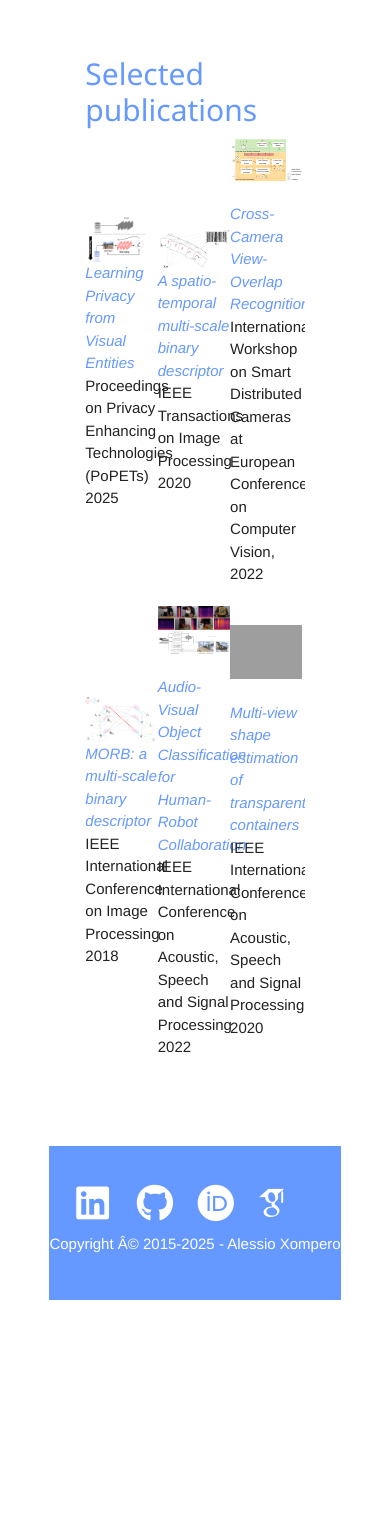
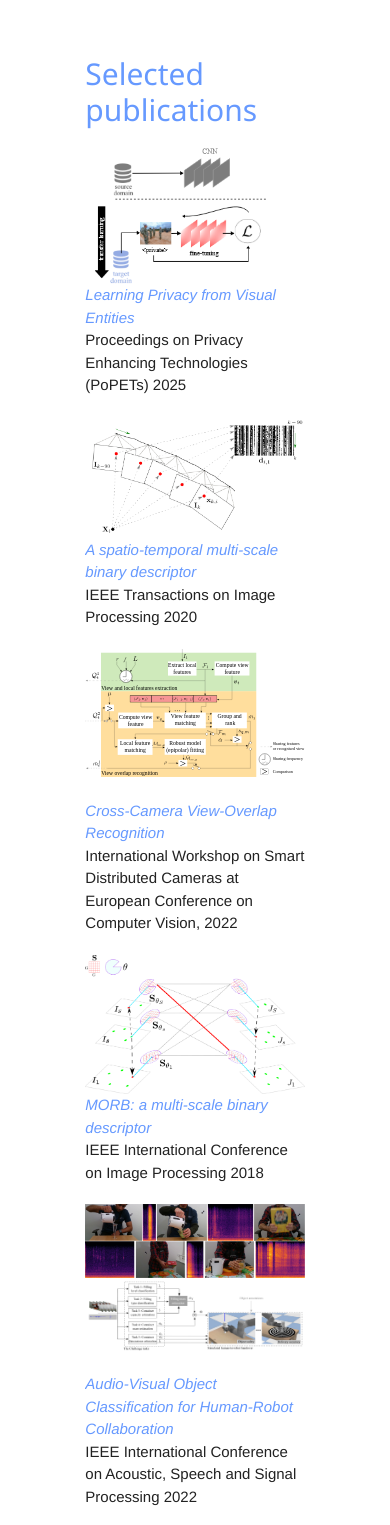
Before and after one commit to kerolex/kerolex.github.io, a PHP site: page / in a window 390 px wide. Shown: the part 4479-6004 px from the top of the page. Before the commit the page ends 5779 px from the top, so only its background shows below. Run offline with PHP 8.4, Linux system fonts and the light colour scheme; some libraries are stand-ins or nearby versions; some web fonts are replaced; grey boxes are pictures that could not be loaded.

Commit message:
Updated style for selected publications in index

```diff
--- a/css/mystyle.css
+++ b/css/mystyle.css
@@ -872,6 +872,7 @@ h4 a {
   margin-right: -15px;
 }
 
+/* Selected publications in index */
 
 #pubs-sel {
   width:100%;
@@ -890,3 +891,36 @@ h4 a {
   float: left;
   padding-bottom: 20px;
 }
+
+#pubs-sel .elem-pub img {
+  max-width:  100%;
+  height: auto;
+  object-fit: cover;
+}
+
+
+@media screen and (max-width:640px) {
+  #pubs-sel {
+  width:100%;
+  display: -webkit-flex;
+  display: flex;
+  /* grid-template-columns: repeat(auto-fit, minmax(500px, 1fr)); */
+  -webkit-flex-wrap: wrap;
+  -ms-flex-wrap: wrap;
+  flex-wrap: wrap;
+  align-items:center;
+	justify-content:top;
+}
+
+#pubs-sel .elem-pub {
+  display: block;
+  width:100%;
+  padding-bottom: 20px;
+}
+
+#pubs-sel .elem-pub img {
+  max-width:  100%;
+  height: auto;
+  object-fit: cover;
+}
+}
```
